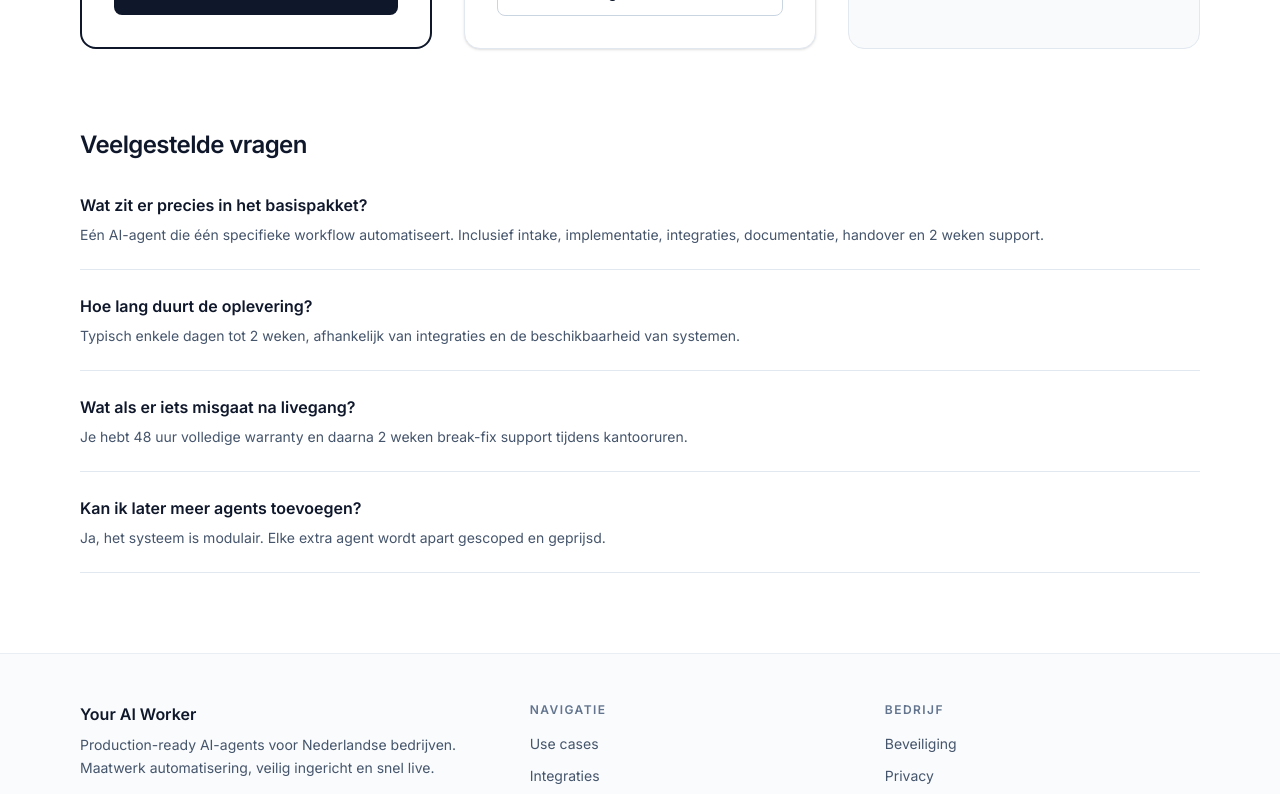
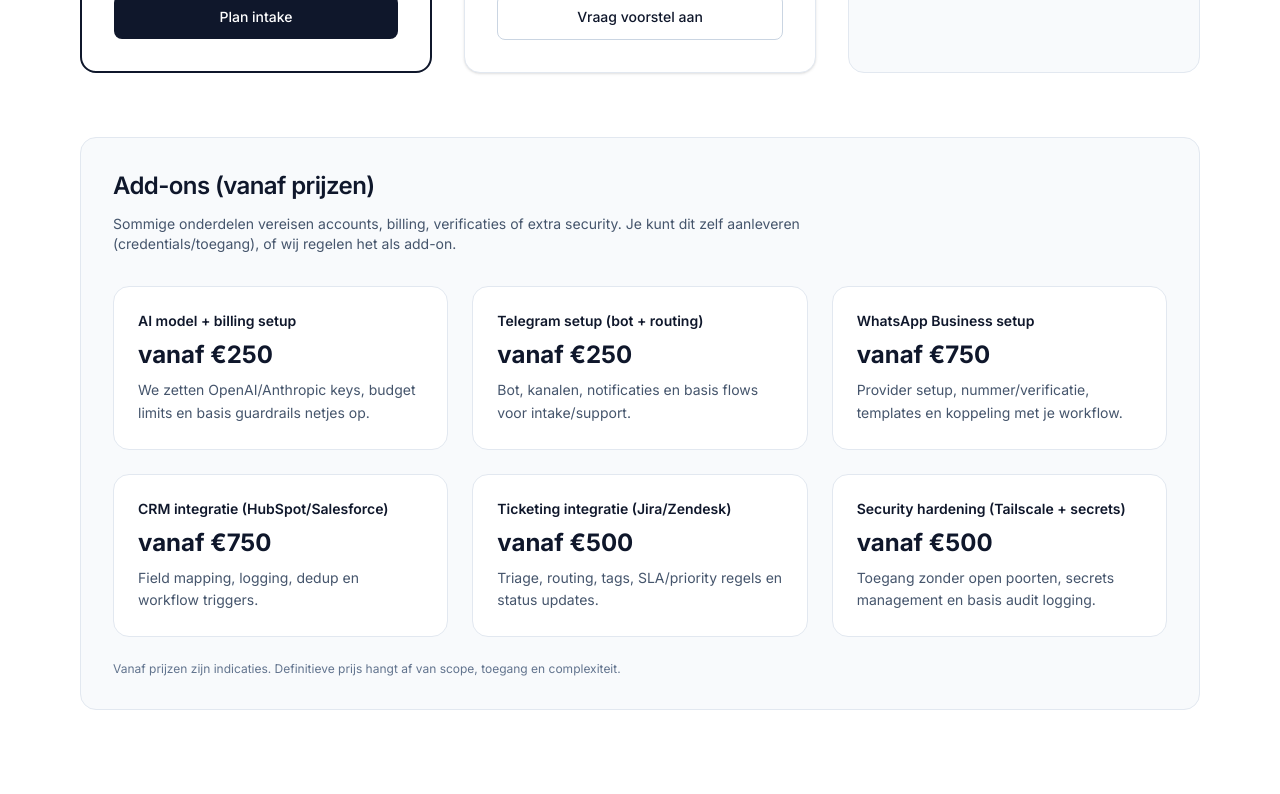
Before and after one commit to openclawbot69420-ux/youraiworker-site, a Next.js app: page /pricing in a window 1280 px wide. Shown: the part 780-1574 px from the top of the page. Built offline with nearby package versions, Linux system fonts and the light colour scheme.

Commit message:
feat: add priced add-ons section and align pricing copy with delivery

```diff
--- a/src/app/pricing/page.tsx
+++ b/src/app/pricing/page.tsx
@@ -10,7 +10,8 @@ const PricingPage: React.FC = () => {
     <section className="mx-auto max-w-6xl px-4 py-20">
       <h1 className="text-3xl font-bold tracking-tight sm:text-4xl">Prijzen</h1>
       <p className="mt-4 max-w-2xl text-slate-600">
-        Transparant en voorspelbaar. Eén vast startpakket, modulair uitbreidbaar.
+        Transparant en voorspelbaar. Kies een package en voeg add-ons toe als je wil dat wij accounts,
+        kanalen en integraties voor je regelen.
       </p>
 
       <div className="mt-12 grid gap-8 lg:grid-cols-3">
@@ -103,26 +104,89 @@ const PricingPage: React.FC = () => {
         </div>
       </div>
 
+      {/* Add-ons */}
+      <div className="mt-16">
+        <div className="rounded-2xl border border-slate-200 bg-slate-50 p-8">
+          <h2 className="text-2xl font-semibold tracking-tight">Add-ons (vanaf prijzen)</h2>
+          <p className="mt-3 max-w-3xl text-sm text-slate-600">
+            Sommige onderdelen vereisen accounts, billing, verificaties of extra security. Je kunt dit
+            zelf aanleveren (credentials/toegang), of wij regelen het als add-on.
+          </p>
+
+          <div className="mt-8 grid gap-6 lg:grid-cols-3">
+            {[
+              [
+                "AI model + billing setup",
+                "vanaf €250",
+                "We zetten OpenAI/Anthropic keys, budget limits en basis guardrails netjes op.",
+              ],
+              [
+                "Telegram setup (bot + routing)",
+                "vanaf €250",
+                "Bot, kanalen, notificaties en basis flows voor intake/support.",
+              ],
+              [
+                "WhatsApp Business setup",
+                "vanaf €750",
+                "Provider setup, nummer/verificatie, templates en koppeling met je workflow.",
+              ],
+              [
+                "CRM integratie (HubSpot/Salesforce)",
+                "vanaf €750",
+                "Field mapping, logging, dedup en workflow triggers.",
+              ],
+              [
+                "Ticketing integratie (Jira/Zendesk)",
+                "vanaf €500",
+                "Triage, routing, tags, SLA/priority regels en status updates.",
+              ],
+              [
+                "Security hardening (Tailscale + secrets)",
+                "vanaf €500",
+                "Toegang zonder open poorten, secrets management en basis audit logging.",
+              ],
+            ].map(([title, price, desc]) => (
+              <div
+                key={title}
+                className="rounded-2xl border border-slate-200 bg-white p-6 transition-all hover:border-slate-300 hover:shadow-md"
+              >
+                <p className="text-sm font-semibold text-slate-900">{title}</p>
+                <p className="mt-2 text-2xl font-bold text-slate-900">{price}</p>
+                <p className="mt-2 text-sm leading-relaxed text-slate-600">{desc}</p>
+              </div>
+            ))}
+          </div>
+
+          <p className="mt-6 text-xs text-slate-500">
+            Vanaf prijzen zijn indicaties. Definitieve prijs hangt af van scope, toegang en complexiteit.
+          </p>
+        </div>
+      </div>
+
       {/* FAQ */}
       <div className="mt-20">
         <h2 className="text-2xl font-semibold tracking-tight">Veelgestelde vragen</h2>
         <div className="mt-8 space-y-6">
           {[
             [
-              "Wat zit er precies in het basispakket?",
-              "Eén AI-agent die één specifieke workflow automatiseert. Inclusief intake, implementatie, integraties, documentatie, handover en 2 weken support.",
+              "Wat zit er precies in Starter?",
+              "Eén AI-agent die één specifieke workflow automatiseert. Inclusief intake, implementatie, basis integraties, documentatie, handover en 2 weken support.",
             ],
             [
               "Hoe lang duurt de oplevering?",
-              "Typisch enkele dagen tot 2 weken, afhankelijk van integraties en de beschikbaarheid van systemen.",
+              "Vaak binnen dagen live. Exacte doorlooptijd hangt af van integraties, toegang en hoe snel we testcases kunnen valideren.",
+            ],
+            [
+              "Moet ik zelf accounts of API keys hebben?",
+              "Je kunt credentials en toegang zelf aanleveren. Als je wil dat wij AI billing, WhatsApp/Telegram of CRM setup regelen, kies dan een add-on.",
             ],
             [
               "Wat als er iets misgaat na livegang?",
-              "Je hebt 48 uur volledige warranty en daarna 2 weken break-fix support tijdens kantooruren.",
+              "Je hebt 48 uur volledige warranty en daarna break-fix support tijdens kantooruren (Starter: 2 weken, Groei: 4 weken).",
             ],
             [
               "Kan ik later meer agents toevoegen?",
-              "Ja, het systeem is modulair. Elke extra agent wordt apart gescoped en geprijsd.",
+              "Ja. Je kunt opschalen via Groei, of we scopen per extra workflow een add-on.",
             ],
           ].map(([q, a]) => (
             <div key={q} className="border-b border-slate-200 pb-6">
```
